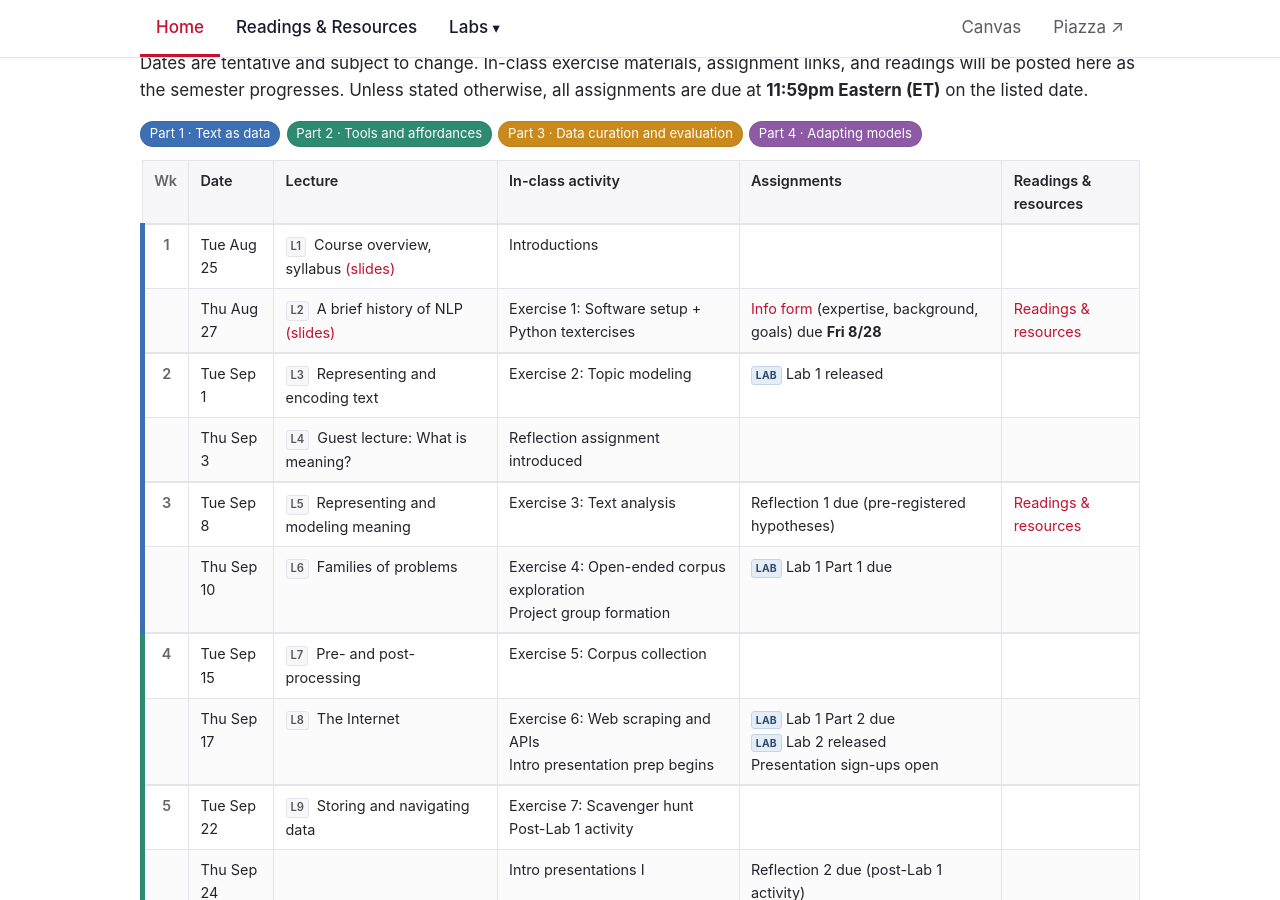
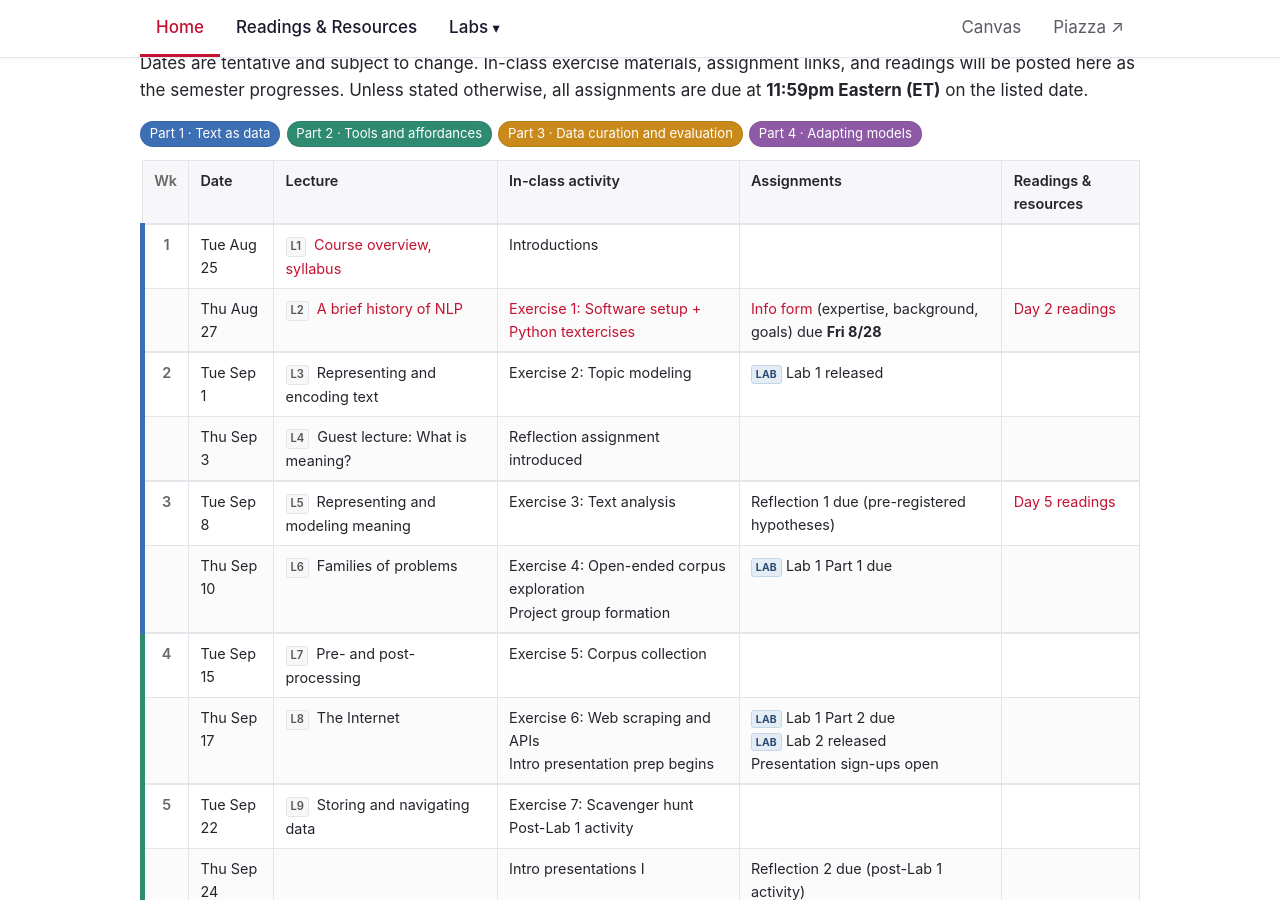
Before and after one commit to clarana/NLPintheWild, a Jekyll site: the page built from index.md, in a window 1280 px wide and 900 px high, scrolled down 2991 px. Built offline with Jekyll 4.4.1, drawn with Linux system fonts in a browser that asks for light colours.

Commit message:
Link slides from the lecture title, name readings links by day
- Lecture title itself links to the slides; drop the separate "(slides)" link
- Link today's marimo notebook from the in-class exercise
- Readings links read "Day N readings" instead of "Readings & resources"

Co-Authored-By: Claude Fable 5 <noreply@anthropic.com>

```diff
--- a/index.md
+++ b/index.md
@@ -169,13 +169,13 @@ Dates are tentative and subject to change. In-class exercise materials, assignme
     <tr{% if row_class != "" %} class="{{ row_class | strip }}"{% endif %}>
       <td>{% if s.week and s.week != prev_week %}{{ s.week }}{% endif %}</td>
       <td>{% if s.date %}{{ s.date | date: "%a %b %-d" }}{% elsif s.date_label %}{{ s.date_label }}{% else %}TBD{% endif %}</td>
-      <td>{% if s.no_class %}<em>{{ s.lecture }}</em>{% else %}{% if s.lecture_no %}<span class="lec-no">L{{ s.lecture_no }}</span> {% endif %}{{ s.lecture }}{% if s.slides %} <a href="{{ s.slides | relative_url }}">(slides)</a>{% endif %}{% endif %}</td>
+      <td>{% if s.no_class %}<em>{{ s.lecture }}</em>{% else %}{% if s.lecture_no %}<span class="lec-no">L{{ s.lecture_no }}</span> {% endif %}{% if s.slides %}<a href="{{ s.slides | relative_url }}">{{ s.lecture }}</a>{% else %}{{ s.lecture }}{% endif %}{% endif %}</td>
       <td>{% for a in s.activity %}{{ a | markdownify | remove: '<p>' | remove: '</p>' | strip }}{% unless forloop.last %}<br>{% endunless %}{% endfor %}</td>
       <td>{% for a in s.assignments %}{% if a.text %}{% if a.tag %}<span class="atag atag-{{ a.tag }}">{{ a.tag }}</span> {% endif %}{{ a.text | markdownify | remove: '<p>' | remove: '</p>' | strip }}{% else %}{{ a | markdownify | remove: '<p>' | remove: '</p>' | strip }}{% endif %}{% unless forloop.last %}<br>{% endunless %}{% endfor %}</td>
       {%- comment -%} Readings live on their own page per class meeting: _readings/<class date>.md, matched on class_date. An inline `readings:` list in schedule.yml still renders, as a one-off override. {%- endcomment -%}
       {%- assign rkey = s.date | date: "%Y-%m-%d" -%}
       {%- assign rdoc = site.readings | where: "class_date", rkey | first -%}
-      <td>{% if rdoc %}<a href="{{ rdoc.url | relative_url }}">Readings &amp; resources</a>{% endif %}{% if rdoc and s.readings %}<br>{% endif %}{% for a in s.readings %}{{ a | markdownify | remove: '<p>' | remove: '</p>' | strip }}{% unless forloop.last %}<br>{% endunless %}{% endfor %}</td>
+      <td>{% if rdoc %}<a href="{{ rdoc.url | relative_url }}">{% if s.class_no %}Day {{ s.class_no }} readings{% else %}Readings &amp; resources{% endif %}</a>{% endif %}{% if rdoc and s.readings %}<br>{% endif %}{% for a in s.readings %}{{ a | markdownify | remove: '<p>' | remove: '</p>' | strip }}{% unless forloop.last %}<br>{% endunless %}{% endfor %}</td>
     </tr>
     {% if s.week %}{% assign prev_week = s.week %}{% endif %}
   {% endfor %}
```
Also changed, not shown: _data/schedule.yml (+7 -6 lines), _readings/2026-08-27.md (+1 -0 lines), _readings/2026-09-08.md (+1 -0 lines), readings.md (+1 -1 lines).
